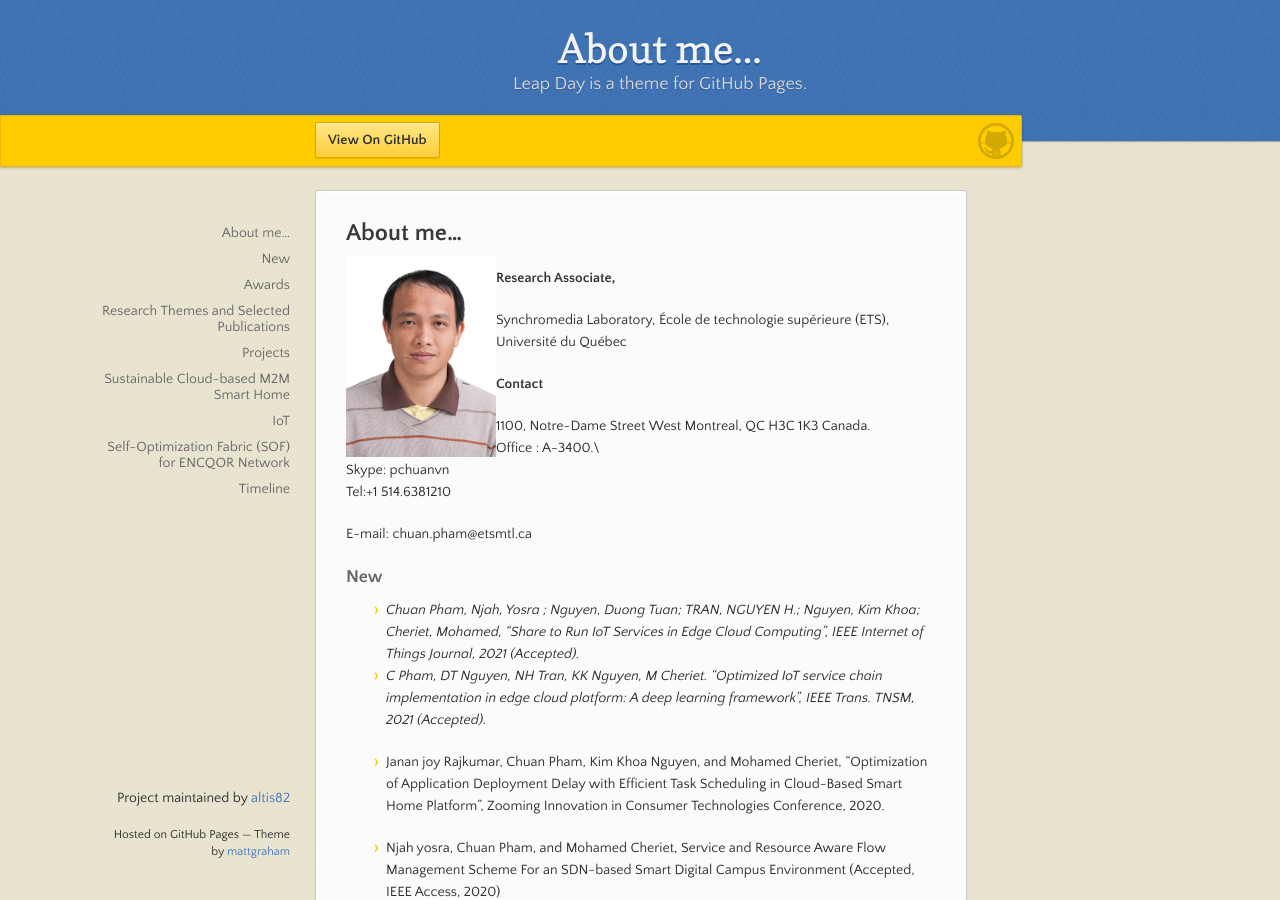
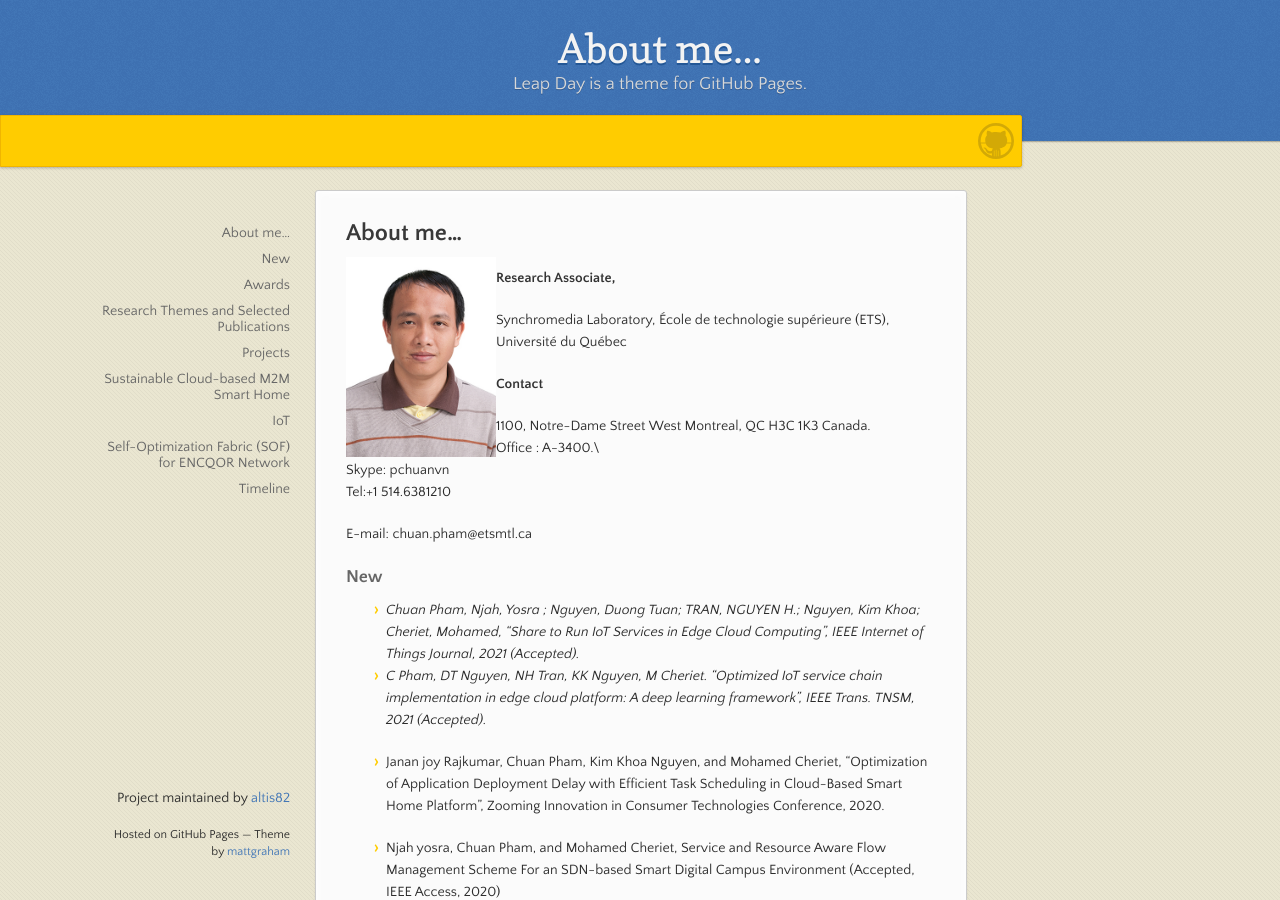
Before and after one commit to altis82/pchuanvn.github.io, a Jekyll site: the page built from index.md, in a window 1280 px wide and 900 px high. Built offline with Jekyll 4.4.1, drawn with Linux system fonts in a browser that asks for light colours; our own code applies the rules of GitHub Pages for plain Markdown files.

Commit message:
remove link download

```diff
--- a/_layouts/default.html
+++ b/_layouts/default.html
@@ -25,10 +25,7 @@
       <div id="banner">
         <span id="logo"></span>
 
-        <a href="{{ site.github.repository_url }}" class="button fork"><strong>View On GitHub</strong></a>
-        {% if site.show_downloads %}
 
-        {% endif %}
       </div><!-- end banner -->
 
     <div class="wrapper">
```
